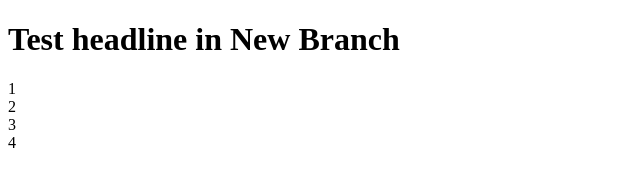
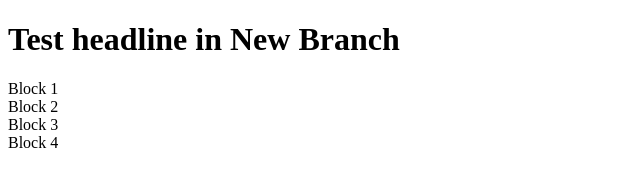
Before and after one commit to gfredex/ls12-git, a plain HTML site: page index.html in a window 1280 px wide. Shown: the whole page, without its empty margins (0-640 px from the left). Drawn offline with Linux system fonts and the light colour scheme.

Commit message:
feat: added new changes

```diff
--- a/index.html
+++ b/index.html
@@ -10,10 +10,10 @@
 <body>
     <h1>Test headline in New Branch</h1>
     <div class="wrap">
-        <div>1</div>
-        <div>2</div>
-        <div>3</div>
-        <div>4</div>
+        <div>Block 1</div>
+        <div>Block 2</div>
+        <div>Block 3</div>
+        <div>Block 4</div>
     </div>
 
 </body>
```
